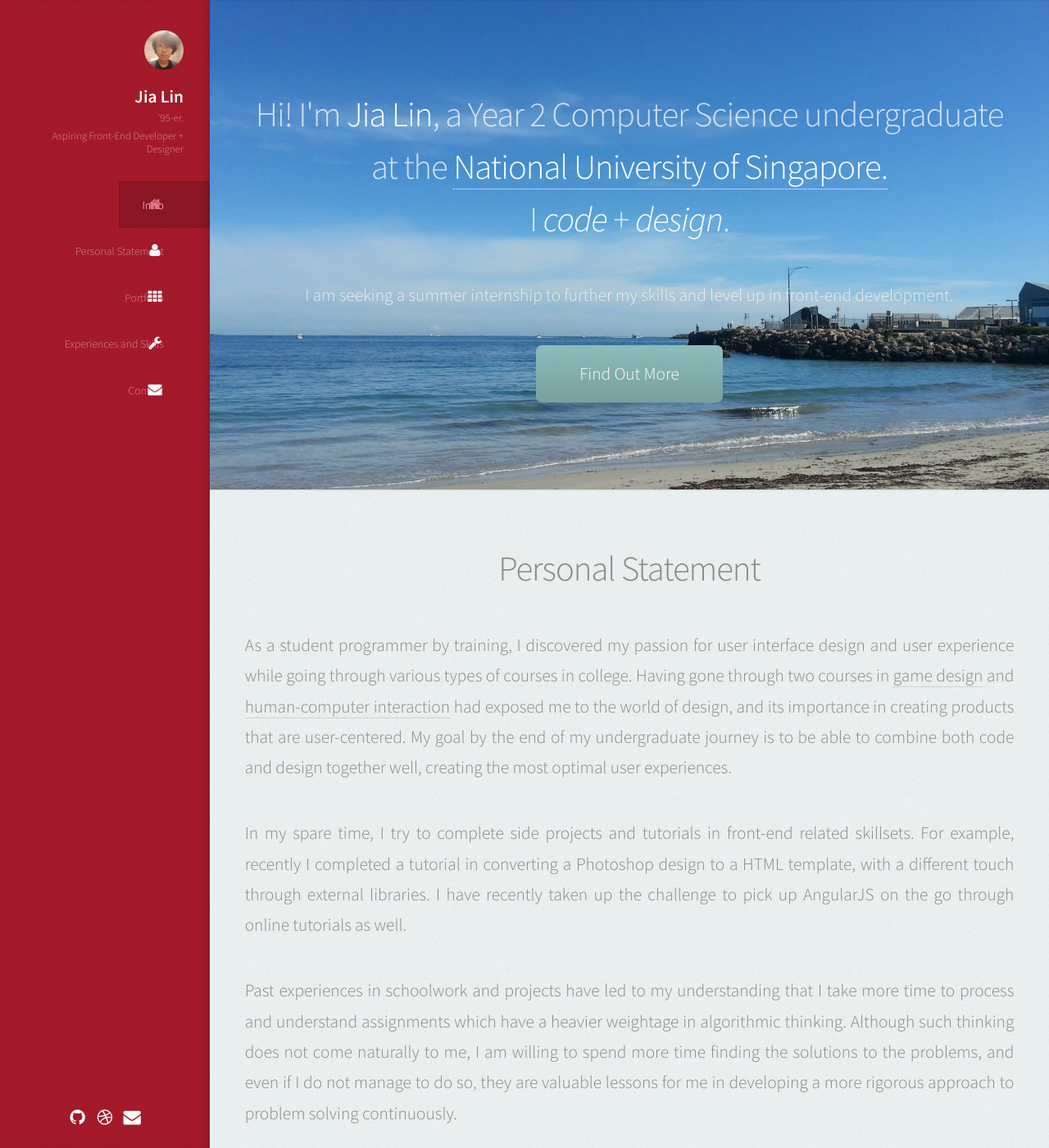
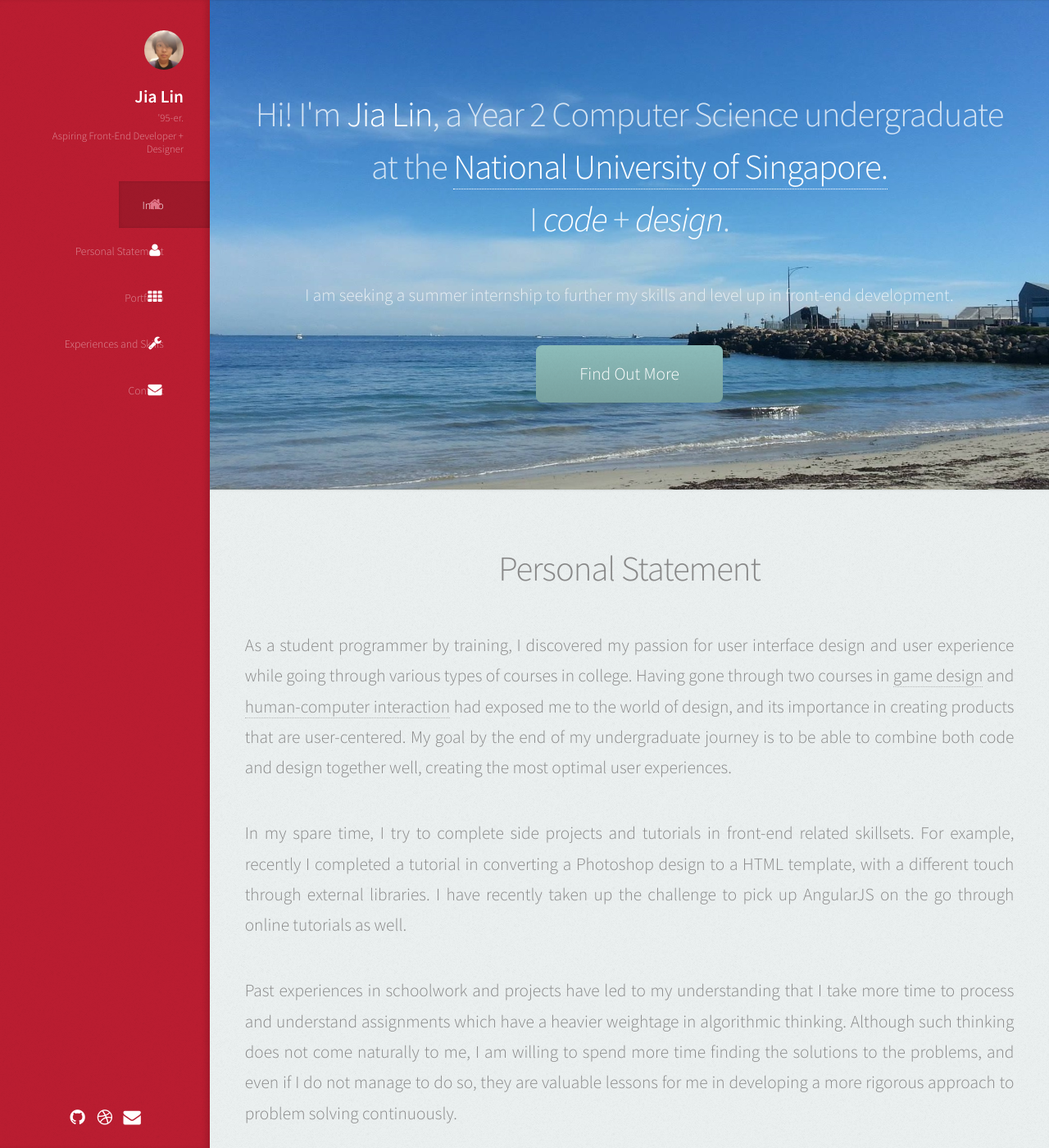
Before and after one commit to jlin95/jlin95.github.io, a Jekyll site: the page index.html, which Jekyll copies as it is, in a window 1280 px wide and 1400 px high. Shown: the whole window at 82% size. Built offline with Jekyll 4.4.1, drawn with Linux system fonts in a browser that asks for light colours; nearby versions of some CDN libraries.

Commit message:
Update main.css

```diff
--- a/assets/css/main.css
+++ b/assets/css/main.css
@@ -1993,7 +1993,7 @@
 		width: 375px;
 		height: 100%;
 		color: #fff;
-		background:#A51A2B url("images/overlay.png");
+		background:#bb1d31 url("images/overlay.png");
 		box-shadow: inset -0.25em 0 0.25em 0 rgba(0, 0, 0, 0.1);
 		text-align: right;
 	}
```
